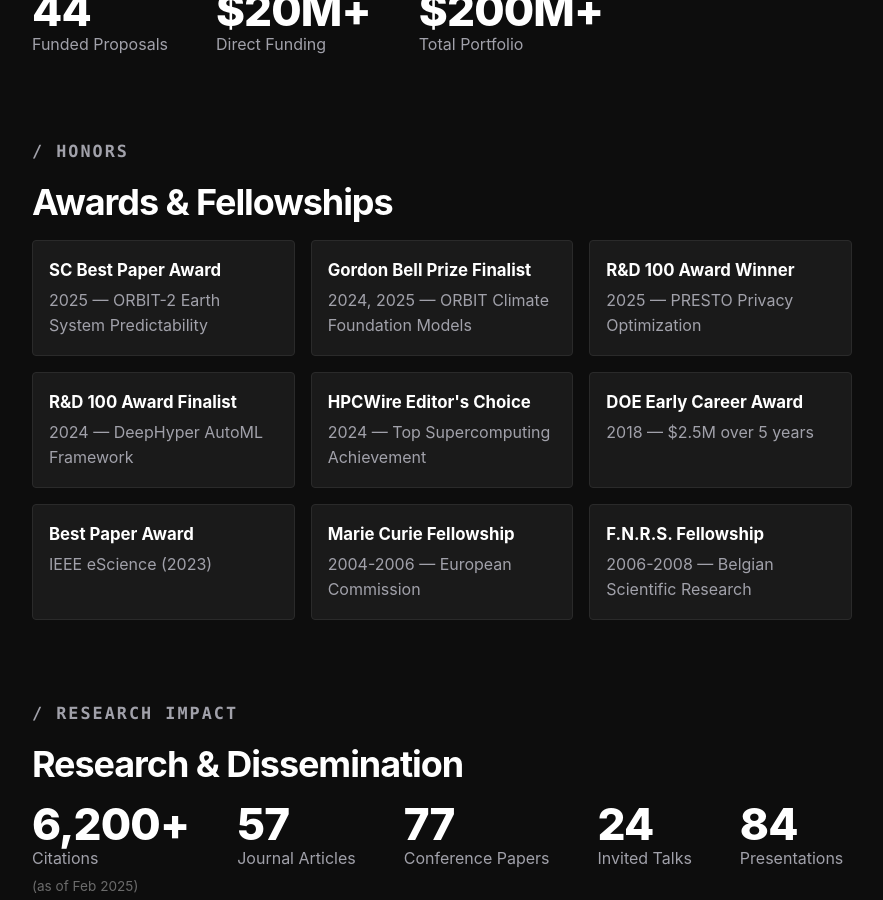
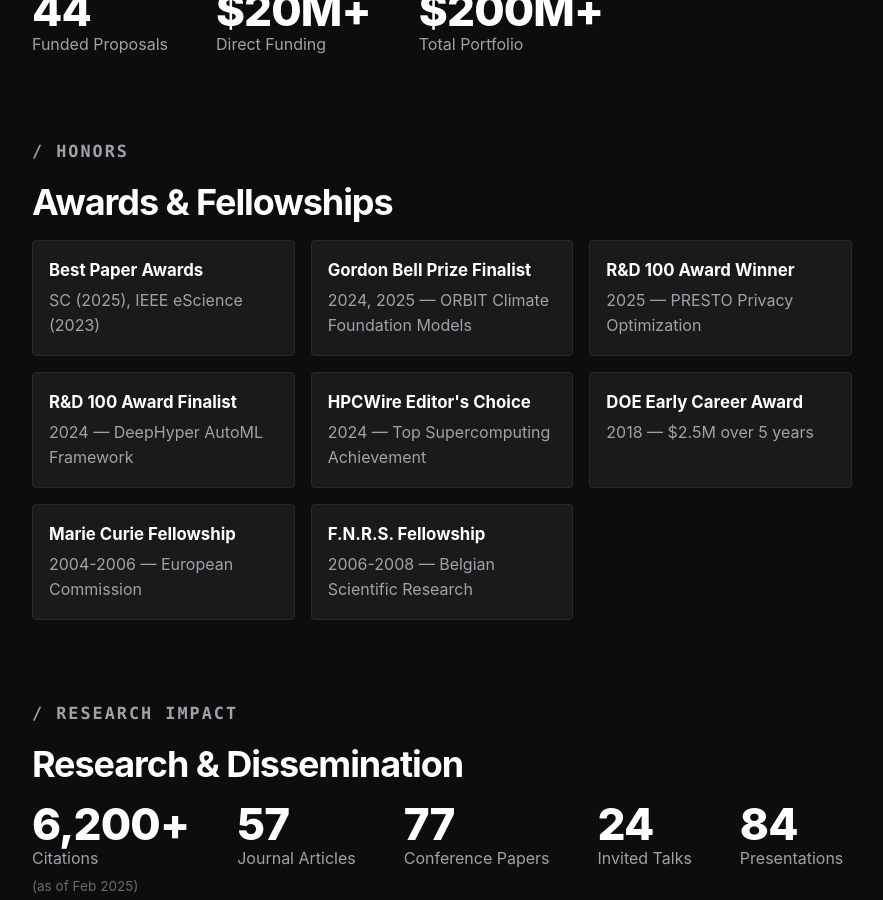
Before and after one commit to pbalapra/pbalapra.github.io, a Jekyll site: the page index.html, which Jekyll copies as it is, in a window 1280 px wide and 900 px high, scrolled down 3967 px. Shown: the whole window, without its empty margins (198-1081 px from the left). Built offline with Jekyll 4.4.1, drawn with Linux system fonts in a browser that asks for light colours.

Commit message:
Combine Best Paper Awards into single entry
Merged SC Best Paper Award (2025) and IEEE eScience (2023) into
a single 'Best Paper Awards' entry for cleaner presentation.

🤖 Generated with [Claude Code](https://claude.com/claude-code)

Co-Authored-By: Claude <noreply@anthropic.com>

```diff
--- a/index.html
+++ b/index.html
@@ -559,8 +559,8 @@
 
             <div class="simple-list">
                 <div class="list-item">
-                    <strong><a href="https://sc24.supercomputing.org/" target="_blank" style="color: inherit; text-decoration: none;">SC Best Paper Award</a></strong>
-                    <span>2025 — ORBIT-2 Earth System Predictability</span>
+                    <strong>Best Paper Awards</strong>
+                    <span>SC (2025), IEEE eScience (2023)</span>
                 </div>
                 <div class="list-item">
                     <strong><a href="https://www.acm.org/media-center/2024/november/gordon-bell-climate-modeling-prize-2024" target="_blank" style="color: inherit; text-decoration: none;">Gordon Bell Prize Finalist</a></strong>
@@ -581,10 +581,6 @@
                 <div class="list-item">
                     <strong>DOE Early Career Award</strong>
                     <span>2018 — $2.5M over 5 years</span>
-                </div>
-                <div class="list-item">
-                    <strong><a href="https://www.escience-conference.org/2023/" target="_blank" style="color: inherit; text-decoration: none;">Best Paper Award</a></strong>
-                    <span>IEEE eScience (2023)</span>
                 </div>
                 <div class="list-item">
                     <strong>Marie Curie Fellowship</strong>
```
